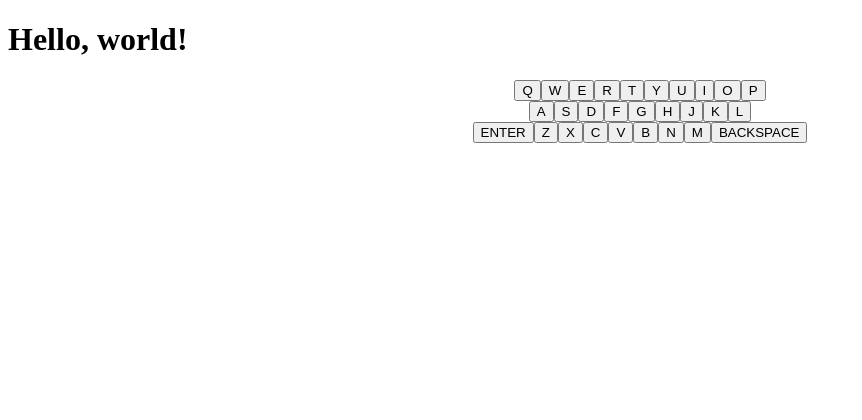
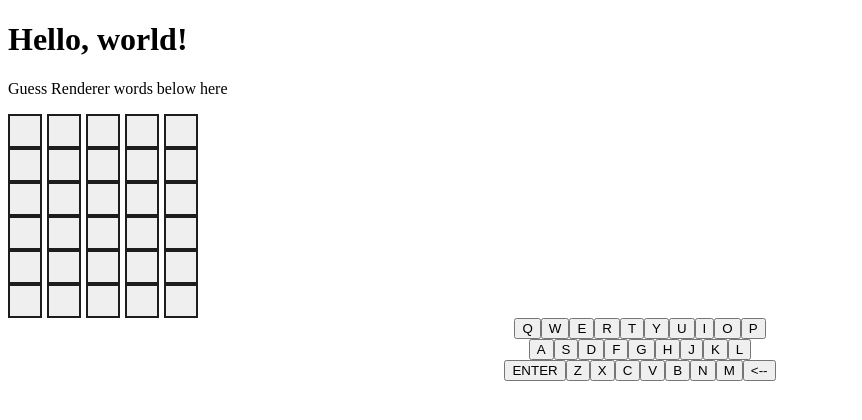
Before and after one commit to yordevs/yordle, a React (Create React App) app: page / in a window 1280 px wide. Shown: the top 420 px of the page, without its empty margins (0-862 px from the left). Built offline with nearby package versions, Linux system fonts and the light colour scheme.

Commit message:
added guessrenderer with colours, attached to api
Co-authored-by: Ben <benslv@users.noreply.github.com>

```diff
--- a/src/App.tsx
+++ b/src/App.tsx
@@ -1,14 +1,27 @@
 import { useEffect, useState } from "react";
 import { useCookies } from "react-cookie";
 import { v4 as uuidv4 } from "uuid";
-import Keyboard from "./Keyboard";
+import { Keyboard } from "./Keyboard";
+import { GuessRenderer } from "./GuessRenderer";
+
+type ResponseBody = {
+	valid: boolean;
+	result?: Array<string>;
+	answer?: string;
+	description?: string;
+};
+
+export type LetterMapping = { [key: string]: string };
 
 function App() {
-	const [letterStateHistory, setLetterStateHistory] = useState<
-		{ letter: string; colour: string }[][]
-	>([]);
-	const [guesses, setGuesses] = useState<string[]>(["hello", "there", "world"]);
+	const [letterStateHistory, setLetterStateHistory] = useState<LetterMapping[]>(
+		[],
+	);
+	const [guesses, setGuesses] = useState<string[]>([]);
+	const [guessNumber, setGuessNumber] = useState(0);
 	const [cookies, setCookie] = useCookies(["uuid"]);
+	const [currentGuess, setCurrentGuess] = useState("");
+	const [colorHistory, setColorHistory] = useState<string[][]>([]);
 
 	// Check if the user already has a UUID cookie on their machine, creating
 	// one if not.
@@ -18,50 +31,90 @@ function App() {
 		}
 	}, []);
 
-	async function sendGuess(guess: string, guessNumber: number) {
-		const res = await fetch("URL/guess", {
+	useEffect(() => {
+		setGuesses((guesses) => [...guesses.slice(0, -1), currentGuess]);
+	}, [currentGuess]);
+
+	async function sendGuess() {
+		if (currentGuess.length < 5) return;
+
+		const res = await fetch("https://yordle.herokuapp.com/guess", {
 			method: "POST",
 			headers: { "Content-Type": "application/json" },
 			body: JSON.stringify({
-				guess: guess,
+				guess: currentGuess,
 				guessNumber: guessNumber,
 				uuid: cookies.uuid,
 			}),
 		});
 
-		const data: string[] = await res.json();
+		const data: ResponseBody = await res.json();
+
+		if (!data.valid) {
+			console.log("This word is invalid");
+			return;
+		}
+
+		if (data.answer) {
+			console.log(
+				"The word was: " + data.answer + ". Because: " + data.description,
+			);
+		}
+
+		if (data.result) {
+			setColorHistory([...colorHistory, data.result]);
+		}
+
+		const newMapping: LetterMapping = {};
 
 		// Map each colour from the response to its corresponding letter of the guess.
-		const letterMappings = data.map((colour, i) => {
-			return { letter: guess[i], colour };
+		data.result?.forEach((colour, i) => {
+			console.log(colour);
+
+			const letter = currentGuess[i];
+
+			newMapping[letter] = colour;
 		});
 
 		// Retrieve the most recent version of the letter mappings.
 		const prevMapping = letterStateHistory[letterStateHistory.length - 1];
 
 		// Create an updated version of the letter mapping with this new information.
-		const newMapping = { ...prevMapping, ...letterMappings };
+		// const newMapping = { ...prevMapping, ...letterMappings };
 
 		setLetterStateHistory([...letterStateHistory, newMapping]);
 
 		// Add new (empty) entry for the next guess.
-		setGuesses([...guesses, ""]);
+		setGuessNumber((prev) => prev + 1);
+		setGuesses([...guesses, currentGuess]);
+		setCurrentGuess("");
 	}
 
 	function addLetterToGuess(letter: string) {
-		const currentGuess = guesses[guesses.length - 1];
-
 		// Ignore adding any new letters if the current guess is already 5 letters long.
 		if (currentGuess.length >= 5) return;
+		//takes current guess and adds on the latest added letter
+		setCurrentGuess((prev) => prev + letter);
+		//updates the array of guesses to be displayed on the screen
+	}
 
-		// Otherwise, append the letter to the current guess.
-		setGuesses([...guesses.slice(-2), currentGuess + letter]);
+	function removeLetterFromGuess() {
+		// Ignore removing any letters if the current guess is already empty.
+		if (currentGuess.length <= 0) return;
+		// takes the current guess and removes the last letter
+		setCurrentGuess((prev) => prev.slice(0, prev.length - 1));
 	}
 
 	return (
 		<div className="App">
 			<h1>Hello, world!</h1>
-			<Keyboard />
+			<GuessRenderer guesses={guesses} colorHistory={colorHistory} />
+			<Keyboard
+				addLetterToGuess={addLetterToGuess}
+				sendGuess={sendGuess}
+				removeLetterFromGuess={removeLetterFromGuess}
+				letterStateHistory={letterStateHistory}
+			/>
 		</div>
 	);
 }
--- /dev/null
+++ b/src/GuessRenderer.tsx
@@ -0,0 +1,56 @@
+import { useEffect } from "react";
+
+import type { LetterMapping } from "./App";
+
+type Props = {
+	guesses: string[];
+	colorHistory: string[][];
+};
+
+export function GuessRenderer({ guesses, colorHistory }: Props) {
+	useEffect(() => {
+		console.log(colorHistory);
+	}, [colorHistory]);
+
+	function getLetterColour(guessNumber: number, letterIndex: number) {
+		if (!colorHistory[guessNumber]) return "grey";
+
+		return colorHistory[guessNumber][letterIndex];
+	}
+
+	return (
+		<>
+			<p>Guess Renderer words below here</p>
+			<div>
+				{[0, 1, 2, 3, 4, 5].map((row) => (
+					<div
+						key={row}
+						style={{
+							display: "flex",
+							flexDirection: "row",
+							gap: 5,
+						}}>
+						{[0, 1, 2, 3, 4].map((char) => (
+							<div
+								key={char}
+								style={{
+									padding: 15,
+									background: "#efefef",
+									border: "2px solid #1d1d1d",
+								}}>
+								{guesses[row] && guesses[row][char] ? (
+									<span
+										style={{
+											backgroundColor: getLetterColour(row, char),
+										}}>
+										{guesses[row][char]}
+									</span>
+								) : null}
+							</div>
+						))}
+					</div>
+				))}
+			</div>
+		</>
+	);
+}
--- a/src/Key.tsx
+++ b/src/Key.tsx
@@ -1,12 +1,19 @@
+import { useState } from "react";
+
 type Props = {
 	value: string;
 	onClick: (value: string) => void;
+	colour: string;
 };
 
-export const Key = ({ value, onClick }: Props) => {
+export const Key = ({ value, onClick, colour }: Props) => {
 	const handleClick: React.MouseEventHandler<HTMLButtonElement> = (event) => {
 		onClick(value);
 	};
 
-	return <button onClick={handleClick}>{value}</button>;
+	return (
+		<button onClick={handleClick} style={{ background: colour }}>
+			{value}
+		</button>
+	);
 };
--- a/src/Keyboard.tsx
+++ b/src/Keyboard.tsx
@@ -1,11 +1,23 @@
 import { useState, useEffect } from "react";
 import { Key } from "./Key";
+import type { LetterMapping } from "./App";
 
-export default function Keyboard() {
+type Props = {
+	sendGuess: () => void;
+	addLetterToGuess: (letter: string) => void;
+	removeLetterFromGuess: () => void;
+	letterStateHistory: LetterMapping[];
+};
+
+export const Keyboard = ({
+	sendGuess,
+	addLetterToGuess,
+	removeLetterFromGuess,
+	letterStateHistory,
+}: Props) => {
 	useEffect(() => {
 		// handle what happens on key press
 		const handleKeyPress = (event: KeyboardEvent) => {
-			console.log("Keyboard Press");
 			handleLetter(event.key.toUpperCase());
 		};
 
@@ -19,9 +31,32 @@ export default function Keyboard() {
 	});
 
 	const onClick = (value: string) => {
-		console.log("Button Click");
+		// call back to handle what happens on button press
 		handleLetter(value.toUpperCase());
 	};
+
+	function handleLetter(letter: string) {
+		// handle the different key types: Backspace, Enter, Letter, Other
+		if (letter == "<--") {
+			removeLetterFromGuess();
+		} else if (letter == "ENTER") {
+			sendGuess();
+		} else if (checkIfLetter(letter)) {
+			console.log(letter);
+			addLetterToGuess(letter);
+		} else {
+			console.log("Not a valid character"); //TODO Do we just continue on and ignore it? or should be alert the user that that is not a valid key
+		}
+	}
+
+	function updateKeyboardColour(letter: string) {
+		letterStateHistory.map((element) => {
+			if (element[letter] != null) {
+				return element[letter];
+			}
+		});
+		return "";
+	}
 
 	return (
 		<div
@@ -35,7 +70,12 @@ export default function Keyboard() {
 					justifyContent: "center",
 				}}>
 				{["Q", "W", "E", "R", "T", "Y", "U", "I", "O", "P"].map((key) => (
-					<Key value={key} key={key} onClick={onClick} />
+					<Key
+						value={key}
+						key={key}
+						onClick={onClick}
+						colour={updateKeyboardColour(key)}
+					/>
 				))}
 			</div>
 			<div
@@ -44,7 +84,12 @@ export default function Keyboard() {
 					justifyContent: "center",
 				}}>
 				{["A", "S", "D", "F", "G", "H", "J", "K", "L"].map((key) => (
-					<Key value={key} key={key} onClick={onClick} />
+					<Key
+						value={key}
+						key={key}
+						onClick={onClick}
+						colour={updateKeyboardColour(key)}
+					/>
 				))}
 			</div>
 			<div
@@ -52,34 +97,18 @@ export default function Keyboard() {
 					display: "flex",
 					justifyContent: "center",
 				}}>
-				{["ENTER", "Z", "X", "C", "V", "B", "N", "M", "BACKSPACE"].map(
-					(key) => (
-						<Key value={key} key={key} onClick={onClick} />
-					),
-				)}
+				{["ENTER", "Z", "X", "C", "V", "B", "N", "M", "<--"].map((key) => (
+					<Key
+						value={key}
+						key={key}
+						onClick={onClick}
+						colour={updateKeyboardColour(key)}
+					/>
+				))}
 			</div>
 		</div>
 	);
-}
-
-function removeLetterFromCurrentGuess() {
-	throw new Error("Function not implemented.");
-}
-function sendGuess() {
-	throw new Error("Function not implemented.");
-}
-
-function handleLetter(letter: string) {
-	if (letter == "BACKSPACE") {
-		removeLetterFromCurrentGuess();
-	} else if (letter == "ENTER") {
-		sendGuess();
-	} else if (checkIfLetter(letter)) {
-		console.log(letter);
-	} else {
-		console.log("Not a valid character");
-	}
-}
+};
 
 function checkIfLetter(letter: string) {
 	const letters = [
```
